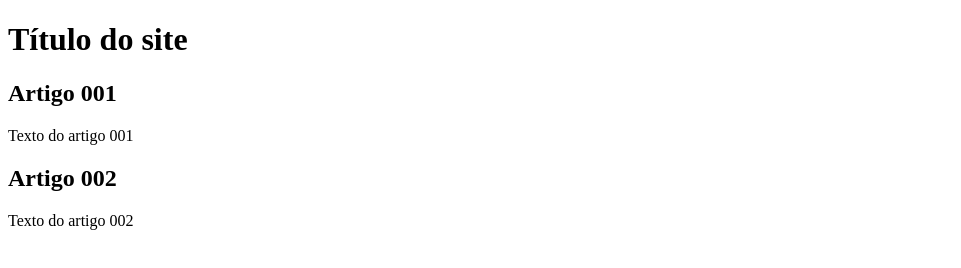
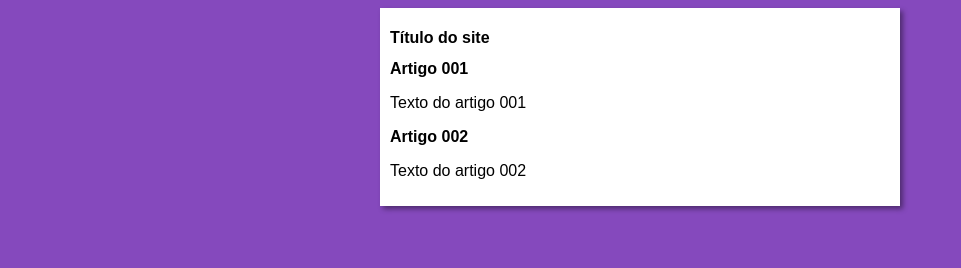
Before and after one commit to marlonprado04/TESTE_git_testando_branch, a plain HTML site: page index.html in a window 1280 px wide. Shown: the whole page, without its empty margins (0-961 px from the left). Drawn offline with Linux system fonts and the light colour scheme.

Commit message:
commit inicial
Iniciei o design

```diff
--- /dev/null
+++ b/estilos/style.css
@@ -0,0 +1,17 @@
+*{
+    font-family: Arial, Helvetica, sans-serif;
+    font-size: 16px;
+}
+
+body{
+
+    background-color: rgb(133, 73, 189)
+}
+
+main{
+    background-color: white;
+    width: 500px;
+    margin: auto;
+    padding: 10px;
+    box-shadow: 3px 3px 5px rgba(0, 0, 0, 0.411);
+}
--- a/index.html
+++ b/index.html
@@ -5,6 +5,7 @@
     <meta http-equiv="X-UA-Compatible" content="IE=edge">
     <meta name="viewport" content="width=device-width, initial-scale=1.0">
     <title>Título do site</title>
+    <link rel="stylesheet" href="estilos/style.css">
 </head>
 <body>
 
```
